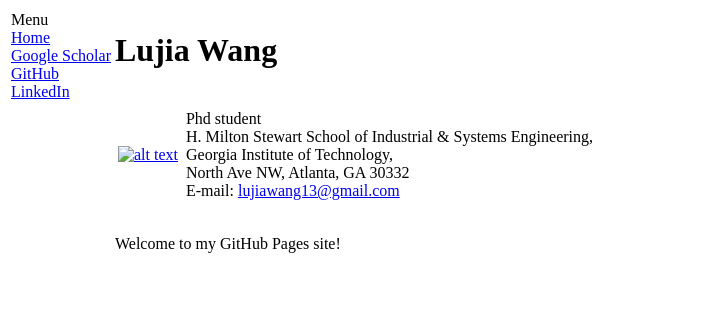
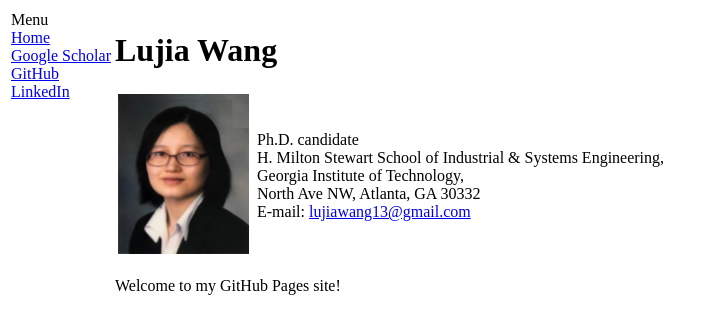
Before and after one commit to lujiawang13/lujiawang13.github.io, a plain HTML site: page index.html in a window 1280 px wide. Shown: the whole page, without its empty margins (0-715 px from the left). Drawn offline with Linux system fonts and the light colour scheme.

Commit message:
Update index.html

```diff
--- a/index.html
+++ b/index.html
@@ -18,8 +18,8 @@
      </div>
      <h1>Lujia Wang</h1>
      <table class="imgtable"><tr><td>
-       <a href="https://lujiawang13.github.io/"><img src="photos/90803448.jpg" alt="alt text" width="131px" height="160px" /></a>&nbsp;</td>
-       <td align="left"><p>Phd student<br />
+       <a href="https://lujiawang13.github.io/"><img src="Photo/Lujia.PNG" alt="alt text" width="131px" height="160px" /></a>&nbsp;</td>
+       <td align="left"><p>Ph.D. candidate<br />
         H. Milton Stewart School of Industrial & Systems Engineering, <br />
        Georgia Institute of Technology,<br />
        North Ave NW, Atlanta, GA 30332 <br />
```
